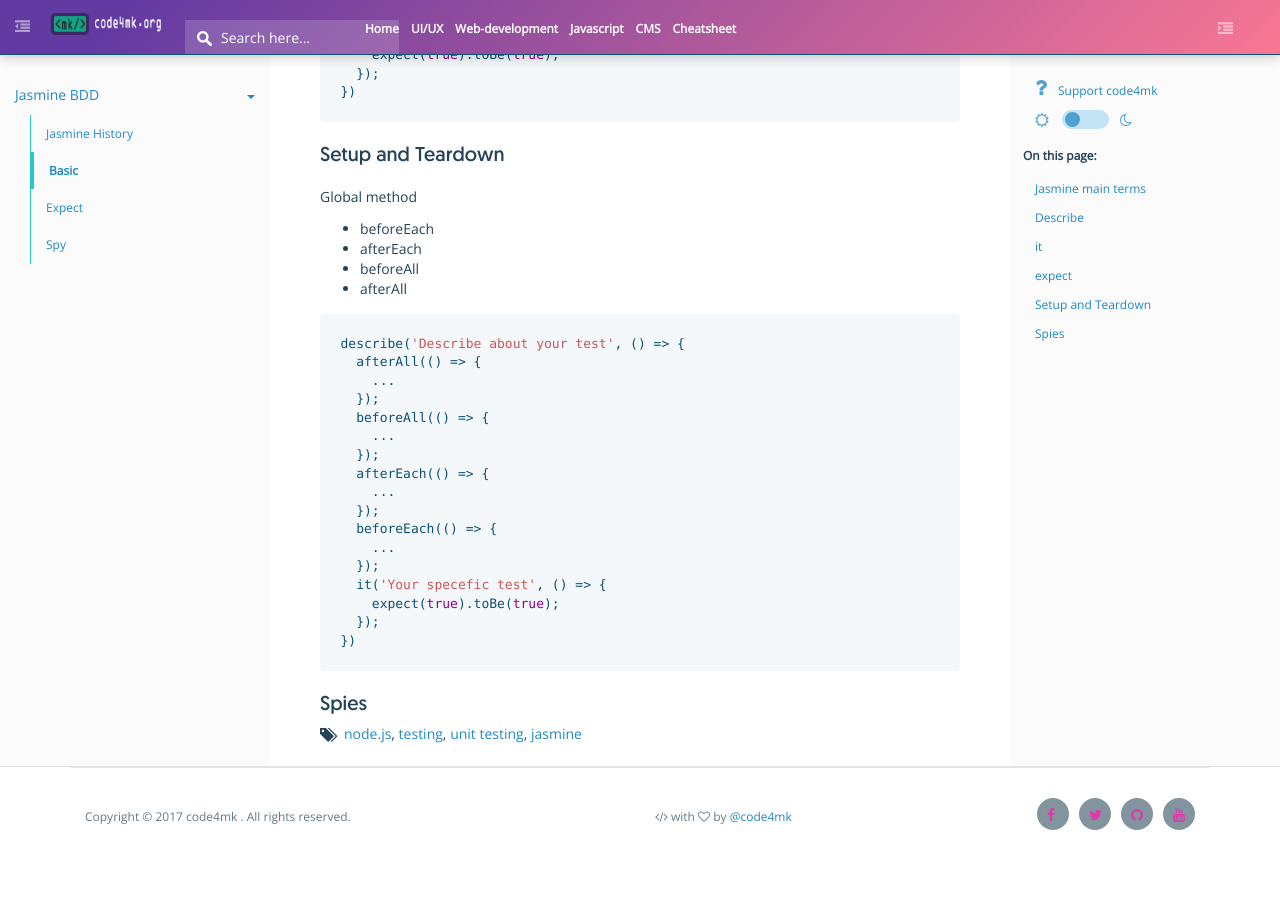
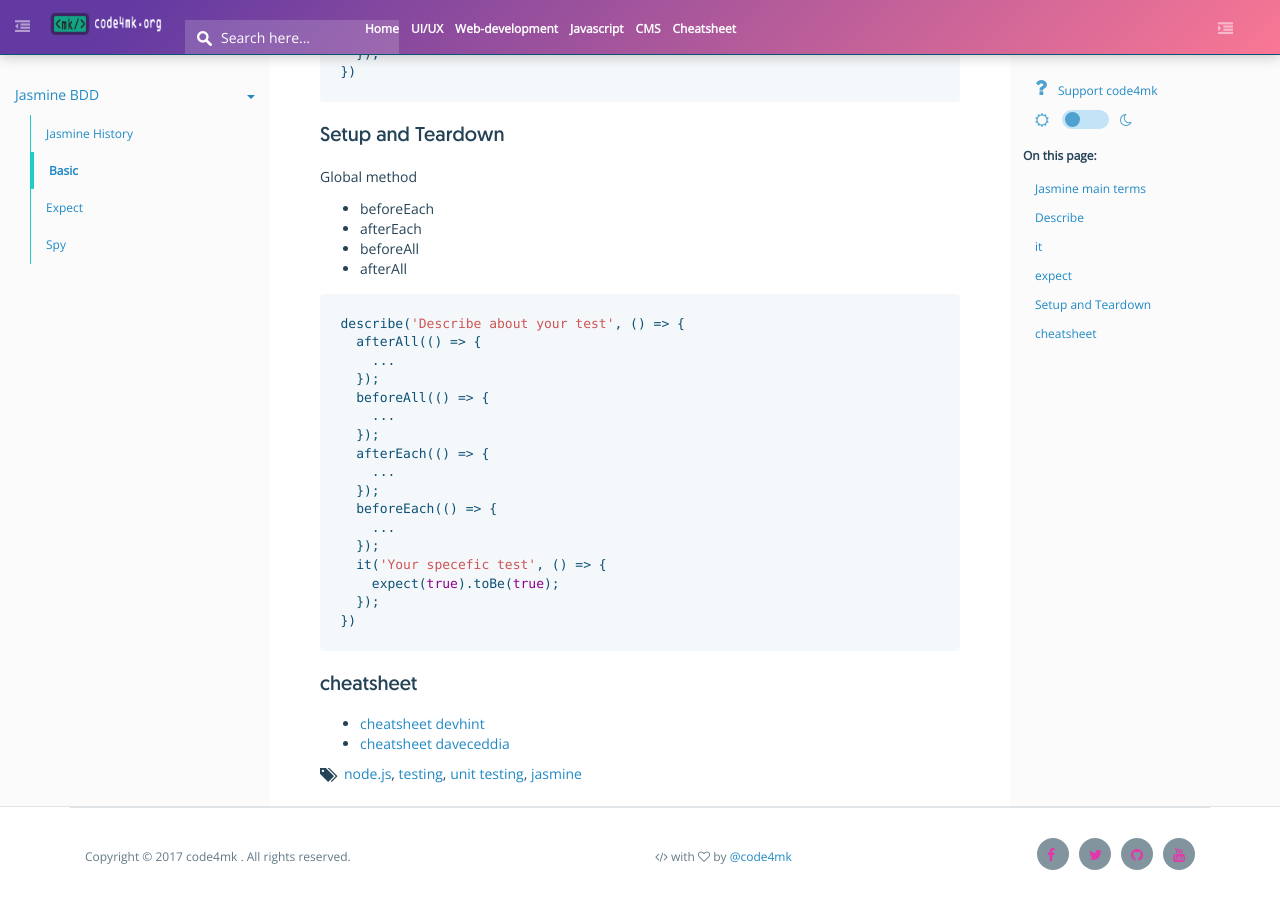
Before and after one commit to code4mk/code4mk.github.io, a Jekyll site: the page built from javascript-developer/testing/jasmine/basic.md, in a window 1280 px wide and 900 px high, scrolled down 977 px. Built offline with Jekyll 4.4.1, drawn with Linux system fonts in a browser that asks for light colours; comment, search, counter and statistics services are not loaded; before the commit the page ends 1837 px from its top, so only the background shows below that.

Commit message:
cheatsheet

````diff
--- a/javascript-developer/testing/jasmine/basic.md
+++ b/javascript-developer/testing/jasmine/basic.md
@@ -10,7 +10,7 @@ toc_max: 4
 * describe  (method)
 * it (method)
 * expect (expectation)
-* Spies (method)
+
 
 ## Describe
 'describe' is a `function or method ` . It has two parameters: a `string` and a `function` . The string is a name or title for a spec suite - usually what is being tested. The function is a block of code that implements the suite.
@@ -80,4 +80,7 @@ describe('Describe about your test', () => {
 })
 ```
 
-## Spies
+## cheatsheet
+
+* [cheatsheet devhint](https://devhints.io/jasmine)
+* [cheatsheet daveceddia](https://daveceddia.com/freebies/jasmine-2-cheat-sheet.html)
````
